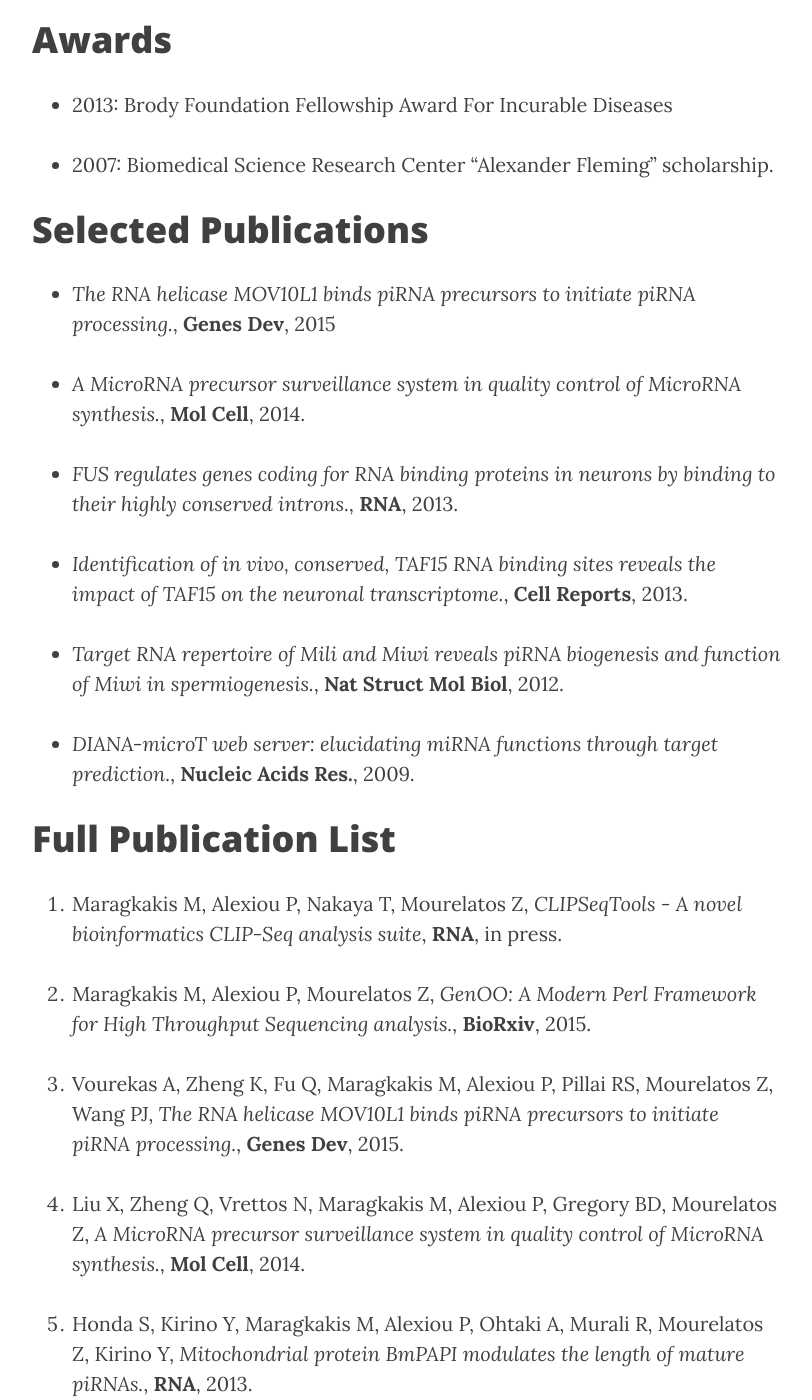
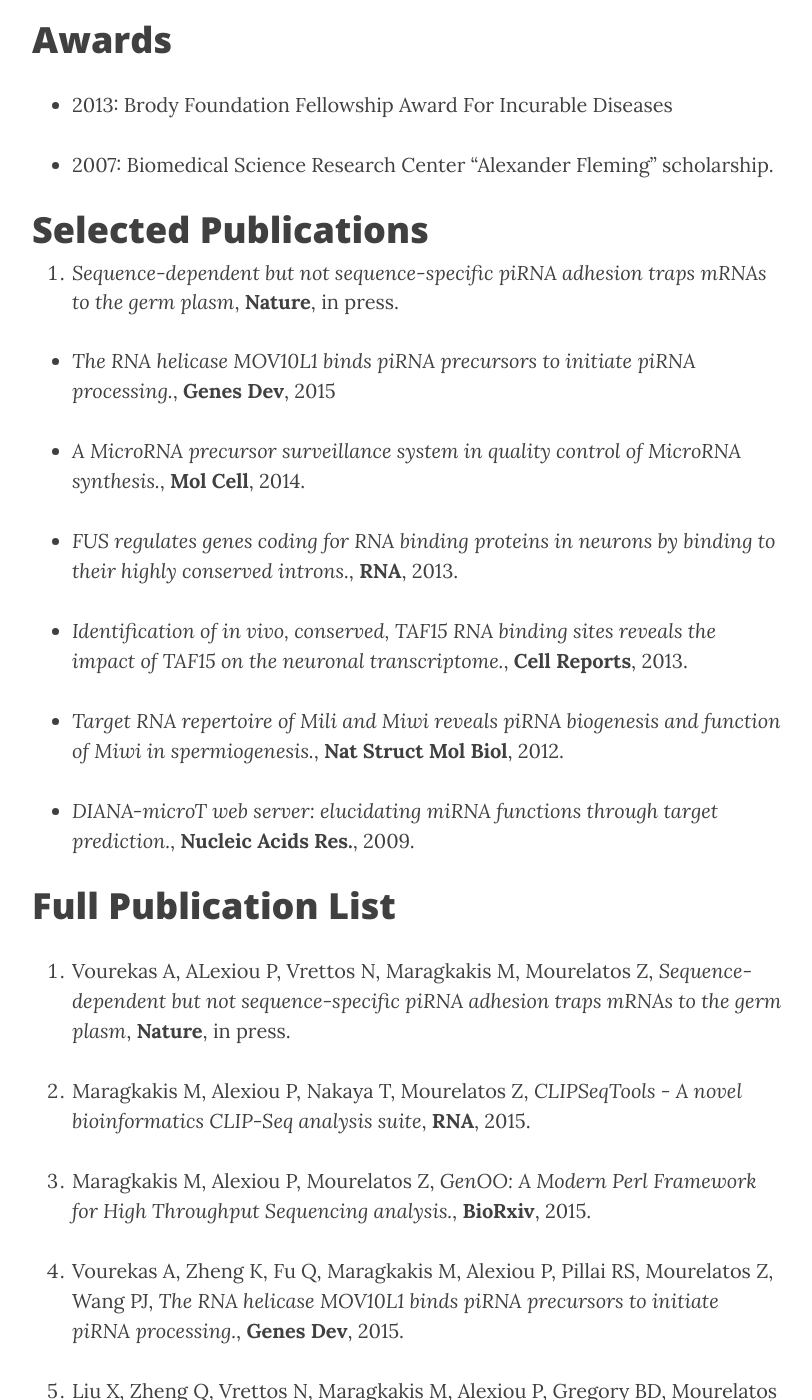
Before and after one commit to mnsmar/mnsmar.github.io, a Jekyll site: the page built from about/index.markdown, in a window 1280 px wide and 1400 px high, scrolled down 1405 px. Shown: the whole window, without its empty margins (233-1045 px from the left). Built offline with Jekyll 4.4.1, drawn with Linux system fonts in a browser that asks for light colours; nearby versions of some CDN libraries; Markdown is read by kramdown in place of the engine named in the settings.

Commit message:
about: Update publication list

```diff
--- a/about/index.markdown
+++ b/about/index.markdown
@@ -41,6 +41,9 @@ the neurons.
 
 # Selected Publications
 
+1. *Sequence-dependent but not sequence-specific piRNA adhesion traps mRNAs to
+the germ plasm*, **Nature**, in press.
+
 *  *The RNA helicase MOV10L1 binds piRNA precursors to initiate piRNA
 processing.*, **Genes Dev**, 2015
 
@@ -61,8 +64,12 @@ prediction.*, **Nucleic Acids Res.**, 2009.
 
 # Full Publication List
 
+1.  Vourekas A, ALexiou P, Vrettos N, Maragkakis M, Mourelatos Z,
+*Sequence-dependent but not sequence-specific piRNA adhesion traps mRNAs to
+the germ plasm*, **Nature**, in press.
+
 1.  Maragkakis M, Alexiou P, Nakaya T, Mourelatos Z, *CLIPSeqTools - A novel
-bioinformatics CLIP-Seq analysis suite*, **RNA**, in press.
+bioinformatics CLIP-Seq analysis suite*, **RNA**, 2015.
 
 1.  Maragkakis M, Alexiou P, Mourelatos Z, *GenOO: A Modern Perl Framework
 for High Throughput Sequencing analysis.*, **BioRxiv**, 2015.
```
